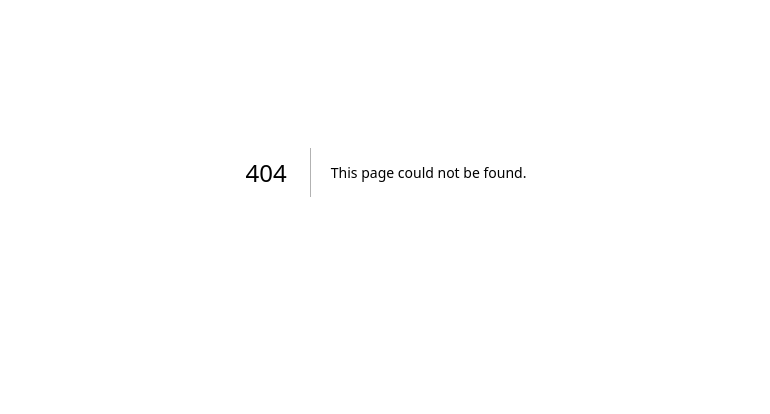
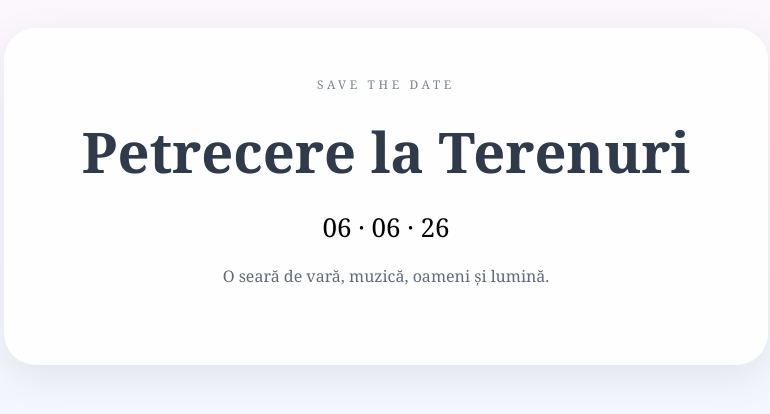
Before and after one commit to andreiana007/wed-invitation, a Next.js app: page / in a window 1280 px wide. Before the commit this address had no page. Shown: the part 228-642 px from the top of the page, without its empty margins (254-1024 px from the left). Built offline with nearby package versions, Linux system fonts and the light colour scheme.

Commit message:
Create Page component for event announcement

```diff
--- /dev/null
+++ b/app/page.js
@@ -0,0 +1,42 @@
+export default function Page() {
+  return (
+    <div
+      style={{
+        minHeight: "100vh",
+        display: "flex",
+        justifyContent: "center",
+        alignItems: "center",
+        background: "linear-gradient(to bottom, #fff7fb, #eff6ff)",
+        padding: "24px",
+      }}
+    >
+      <div
+        style={{
+          width: "100%",
+          maxWidth: "700px",
+          background: "rgba(255,255,255,0.88)",
+          borderRadius: "32px",
+          padding: "48px 32px",
+          textAlign: "center",
+          boxShadow: "0 12px 40px rgba(0,0,0,0.08)",
+        }}
+      >
+        <div style={{ fontSize: "12px", letterSpacing: "0.3em", color: "#7c8594" }}>
+          SAVE THE DATE
+        </div>
+
+        <h1 style={{ fontSize: "56px", margin: "20px 0", color: "#2f3a4a" }}>
+          Petrecere la Terenuri
+        </h1>
+
+        <div style={{ fontSize: "26px", marginBottom: "20px" }}>
+          06 · 06 · 26
+        </div>
+
+        <p style={{ marginBottom: "30px", color: "#5f6b7a" }}>
+          O seară de vară, muzică, oameni și lumină.
+        </p>
+      </div>
+    </div>
+  );
+}
```
